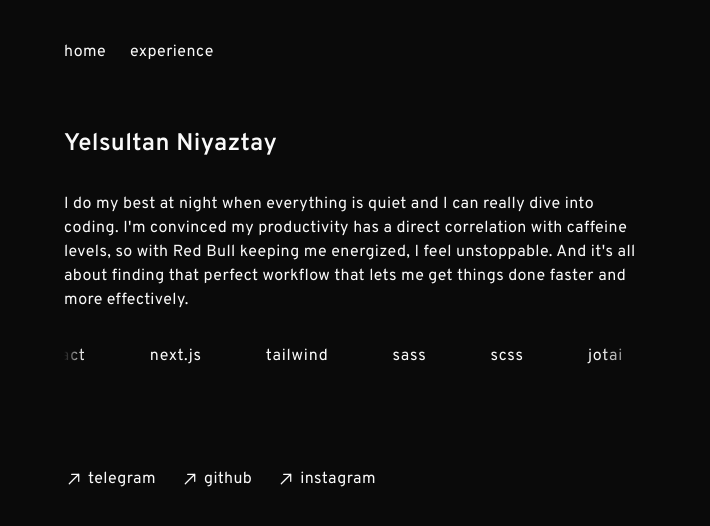
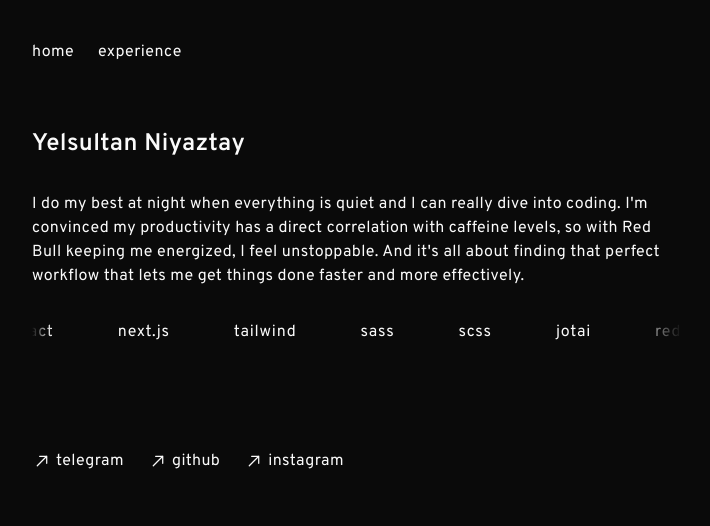
Before and after one commit to ye1sultan/portfolio, a Next.js app: page /home in a window 1280 px wide. Shown: the top 526 px of the page, without its empty margins (283-993 px from the left). Built offline with nearby package versions, Linux system fonts and the light colour scheme.

Commit message:
feat: remove paddings on container

```diff
--- a/tailwind.config.ts
+++ b/tailwind.config.ts
@@ -12,7 +12,6 @@ const config = {
   theme: {
     container: {
       center: true,
-      padding: "2rem",
       screens: {
         "2xl": "650px",
       },
```
